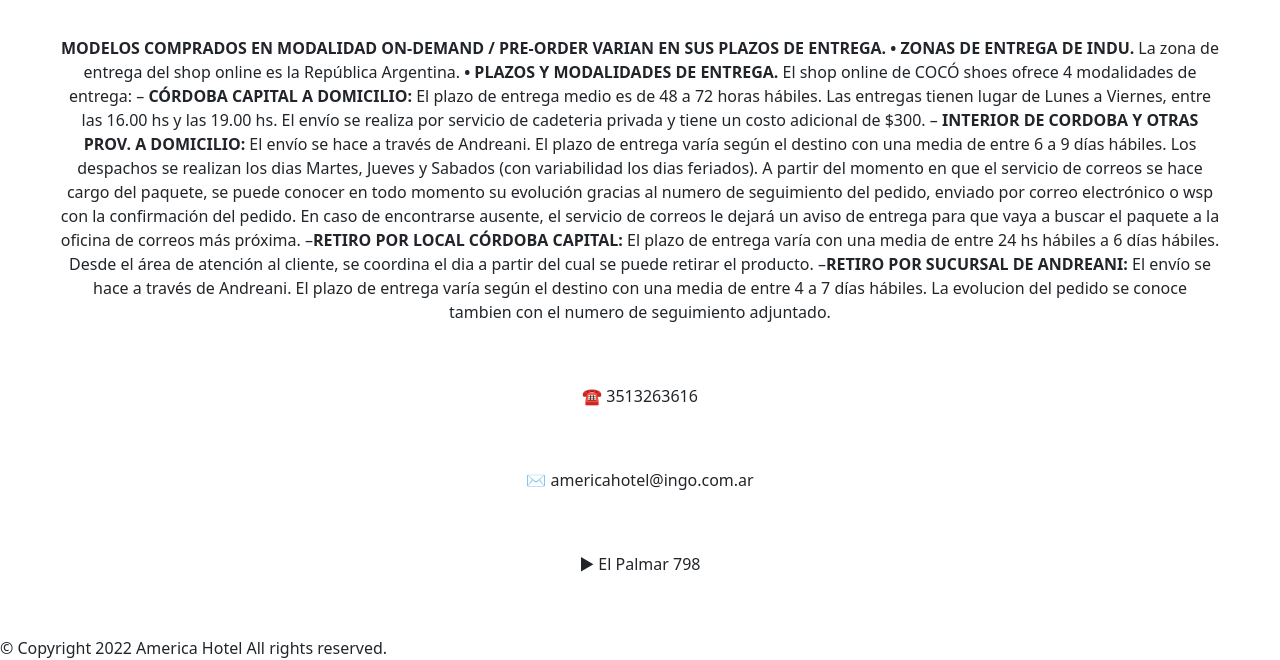
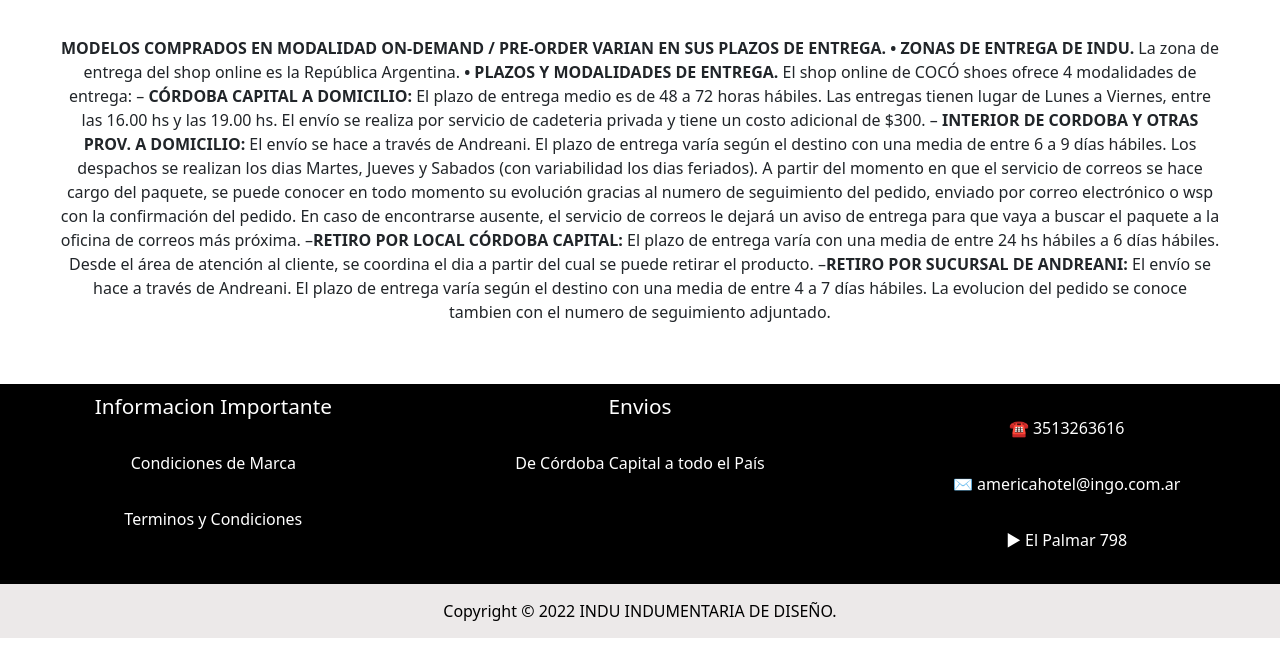
Before and after one commit to Facucalvimonte10/ProyectoFinalFacundoCalvi, a plain HTML site: page envios.html in a window 1280 px wide. Shown: the part 236-896 px from the top of the page. After the commit the page ends 874 px from the top, so only its background shows below. Drawn offline with nearby package versions, Linux system fonts and the light colour scheme.

Commit message:
modificaciones

```diff
--- a/envios.html
+++ b/envios.html
@@ -62,22 +62,25 @@
         </div>
     </div>
          <!--Footer-->
-      <footer>
-        <section>
-            <p class="textoFooterNumero">
-                ☎ 3513263616
-            </p>
-            <p class="textoFooterMail">
-                ✉ americahotel@ingo.com.ar
-            </p>
-            <p class="textoFooterDirec">
-                ► El Palmar 798
-            </p>
-            <section>
-                © Copyright 2022 America Hotel All rights reserved.
-            </section>
-        </section>
-    </footer>
+         <footer class="contentFooter">
+            <div class="contentInfoFooter">
+                <h2 class="subtituloFooter">Informacion Importante</h2>
+                <p class="textoFooter">Condiciones de Marca</p>
+                <p class="textoFooter">Terminos y Condiciones</p>
+            </div>
+            <div class="contentEnviosFooter">
+                <h2 class="subtituloFooter">Envios</h2>
+                <p class="textoFooter">De Córdoba Capital a todo el País</p>
+            </div>
+            <div class="contentIconosFooter">
+                <p class="textoFooter">☎ 3513263616</p>
+                <p class="textoFooter">✉ americahotel@ingo.com.ar</p>
+                <p class="textoFooter">► El Palmar 798</p>
+            </div>
+            <div class="CopyRfooter">
+                 Copyright © 2022 INDU INDUMENTARIA DE DISEÑO.
+            </div>
+        </footer>
 
 
       <script src="https://cdn.jsdelivr.net/npm/bootstrap@5.1.3/dist/js/bootstrap.bundle.min.js" integrity="sha384-ka7Sk0Gln4gmtz2MlQnikT1wXgYsOg+OMhuP+IlRH9sENBO0LRn5q+8nbTov4+1p" crossorigin="anonymous"></script>
--- a/estilo.css
+++ b/estilo.css
@@ -19,6 +19,7 @@ p{
 }
 
 /*Footer*/
+/*Grid*/
 .contentFooter {
     max-width: 100%;
     background-color: black;
@@ -43,24 +44,42 @@ p{
     grid-area: iconos;
 }
 
+/*Footer*/
+
 .contentInfoFooter{
     color: white;
+    text-align: center;
+    padding: 10px;
 }
 
 .contentEnviosFooter{
     color: white;
+    text-align: center;
+    padding: 10px;
 }
 
 .contentIconosFooter{
     color: white;
+
 }
 
+ .CopyRfooter{
+     color: black;
+     text-align: center;
+     grid-column: 1/4;
+     background-color: rgb(236, 233, 233);
+     padding: 15px;
 
- .CopyRfooter{
-     color: white;
-     text-align: center;
-     grid-column: 2/3;
 }
+
+  .textoFooter{
+      text-align: center;
+      margin: 2rem;
+  }
+
+  .subtituloFooter{
+    font-size: 1.3rem;
+  }
 
 /*Pagina Productos*/
 
```
Also changed, not shown: contacto.html (+19 -15 lines), index.html (+15 -12 lines), productos.html (+18 -15 lines), quienessomos.html (+19 -16 lines).
